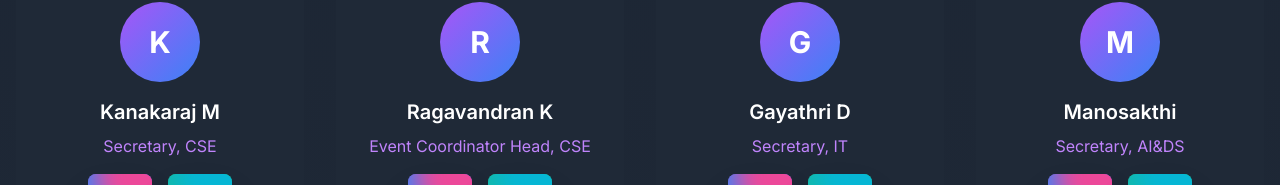
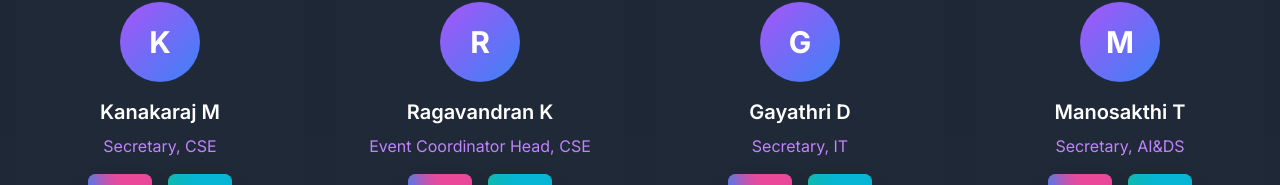
Before and after one commit to GD-125/ADDICT-2K25, a Next.js app: page / in a window 1280 px wide. Shown: the part 3503-3688 px from the top of the page. Built offline with nearby package versions, Linux system fonts and the light colour scheme.

Commit message:
Update Coordinators.tsx

```diff
--- a/components/Coordinators.tsx
+++ b/components/Coordinators.tsx
@@ -4,7 +4,7 @@ const coordinators = [
   { name: "Kanakaraj M", role: "Secretary, CSE", phone: "919865850899" },
   { name: "Ragavandran K", role: "Event Coordinator Head, CSE", phone: "917604810145" },
   { name: "Gayathri D", role: "Secretary, IT", phone: "919025684725" },
-  { name: "Manosakthi", role: "Secretary, AI&DS", phone: "919361043465" },
+  { name: "Manosakthi T", role: "Secretary, AI&DS", phone: "919361043465" },
 ]
 
 const Coordinators = () => {
```
